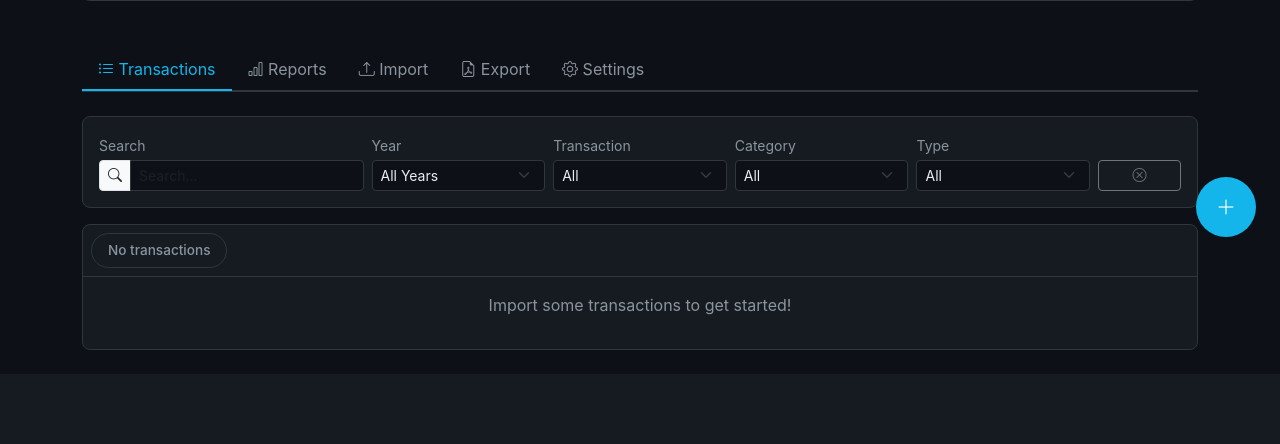
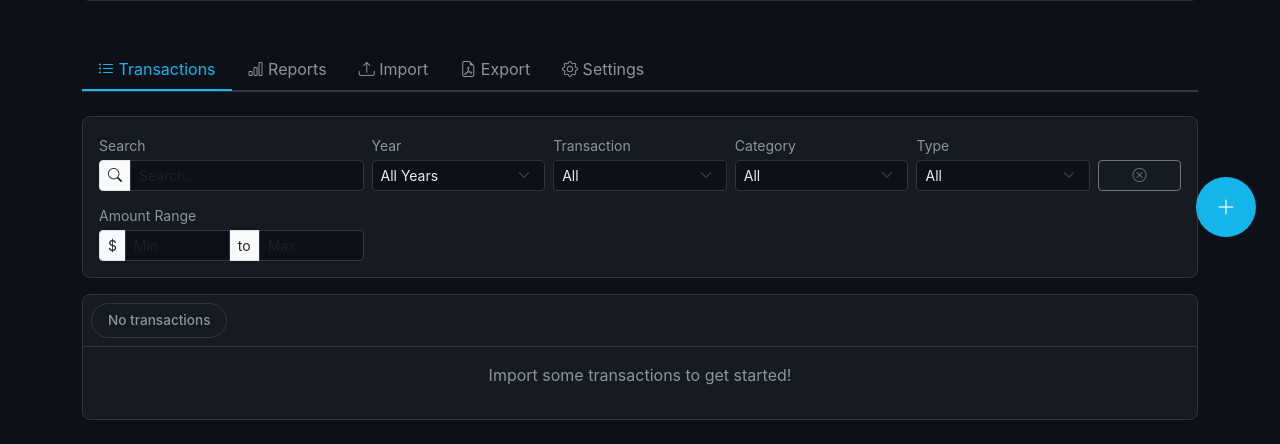
Before and after one commit to giddr/balance-sheetv3, a Flask app: page / in a window 1280 px wide. Shown: the part 539-983 px from the top of the page. Before the commit the page ends 889 px from the top, so only its background shows below. Run offline with Flask 3, Linux system fonts and the light colour scheme; the visitor is signed in with stand-in values (Sample User, id 1); data comes from the database, SQL or seed files in the repository; data that the repository does not hold is empty; some libraries are stand-ins or nearby versions.

Commit message:
Add amount range filter to transaction search
Adds min/max dollar amount inputs to the filter bar, allowing
transactions to be filtered by financial range. Updates filter
logic, event listeners, and clearFilters to handle the new inputs.

Co-Authored-By: Claude Opus 4.5 <noreply@anthropic.com>

```diff
--- a/static/js/app.js
+++ b/static/js/app.js
@@ -203,6 +203,16 @@ function setupEventListeners() {
     if (filterTransactionType) {
         filterTransactionType.addEventListener('change', filterAndDisplayExpenses);
     }
+
+    const filterAmountMin = document.getElementById('filter-amount-min');
+    if (filterAmountMin) {
+        filterAmountMin.addEventListener('input', filterAndDisplayExpenses);
+    }
+
+    const filterAmountMax = document.getElementById('filter-amount-max');
+    if (filterAmountMax) {
+        filterAmountMax.addEventListener('input', filterAndDisplayExpenses);
+    }
 }
 
 // ============ CATEGORIES ============
@@ -291,6 +301,10 @@ function filterAndDisplayExpenses() {
     const categoryFilter = document.getElementById('filter-category')?.value || '';
     const typeFilter = document.getElementById('filter-type')?.value || '';
     const transactionTypeFilter = document.getElementById('filter-transaction-type')?.value || '';
+    const amountMinStr = document.getElementById('filter-amount-min')?.value || '';
+    const amountMaxStr = document.getElementById('filter-amount-max')?.value || '';
+    const amountMin = amountMinStr ? parseFloat(amountMinStr) : null;
+    const amountMax = amountMaxStr ? parseFloat(amountMaxStr) : null;
 
     let filtered = allExpenses.filter(expense => {
         // Search filter
@@ -317,6 +331,10 @@ function filterAndDisplayExpenses() {
         if (transactionTypeFilter && expense.transaction_type !== transactionTypeFilter) {
             return false;
         }
+
+        // Amount range filter
+        if (amountMin !== null && expense.amount < amountMin) return false;
+        if (amountMax !== null && expense.amount > amountMax) return false;
 
         return true;
     });
@@ -1417,12 +1435,16 @@ function clearFilters() {
     const category = document.getElementById('filter-category');
     const type = document.getElementById('filter-type');
     const transactionType = document.getElementById('filter-transaction-type');
+    const amountMin = document.getElementById('filter-amount-min');
+    const amountMax = document.getElementById('filter-amount-max');
 
     if (search) search.value = '';
     if (year) year.value = '';  // Show all years by default
     if (category) category.value = '';
     if (type) type.value = '';
     if (transactionType) transactionType.value = '';
+    if (amountMin) amountMin.value = '';
+    if (amountMax) amountMax.value = '';
 
     filterAndDisplayExpenses();
 }
--- a/templates/index.html
+++ b/templates/index.html
@@ -247,6 +247,17 @@
                                 <button class="btn btn-outline-secondary btn-sm w-100" onclick="clearFilters()">
                                     <i class="bi bi-x-circle"></i>
                                 </button>
+                            </div>
+                        </div>
+                        <div class="row g-2 align-items-end mt-1">
+                            <div class="col-md-3">
+                                <label class="form-label small text-muted mb-1">Amount Range</label>
+                                <div class="input-group input-group-sm">
+                                    <span class="input-group-text">$</span>
+                                    <input type="number" class="form-control" id="filter-amount-min" placeholder="Min" min="0" step="0.01">
+                                    <span class="input-group-text">to</span>
+                                    <input type="number" class="form-control" id="filter-amount-max" placeholder="Max" min="0" step="0.01">
+                                </div>
                             </div>
                         </div>
                     </div>
```
